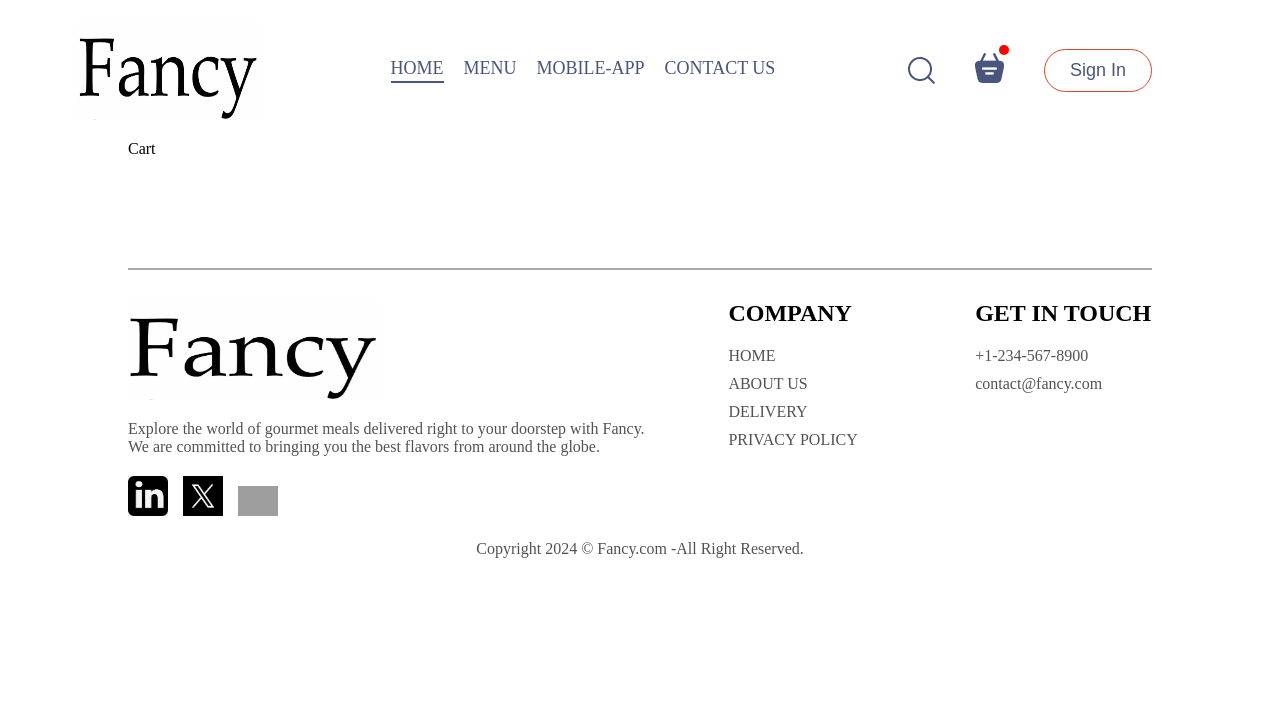
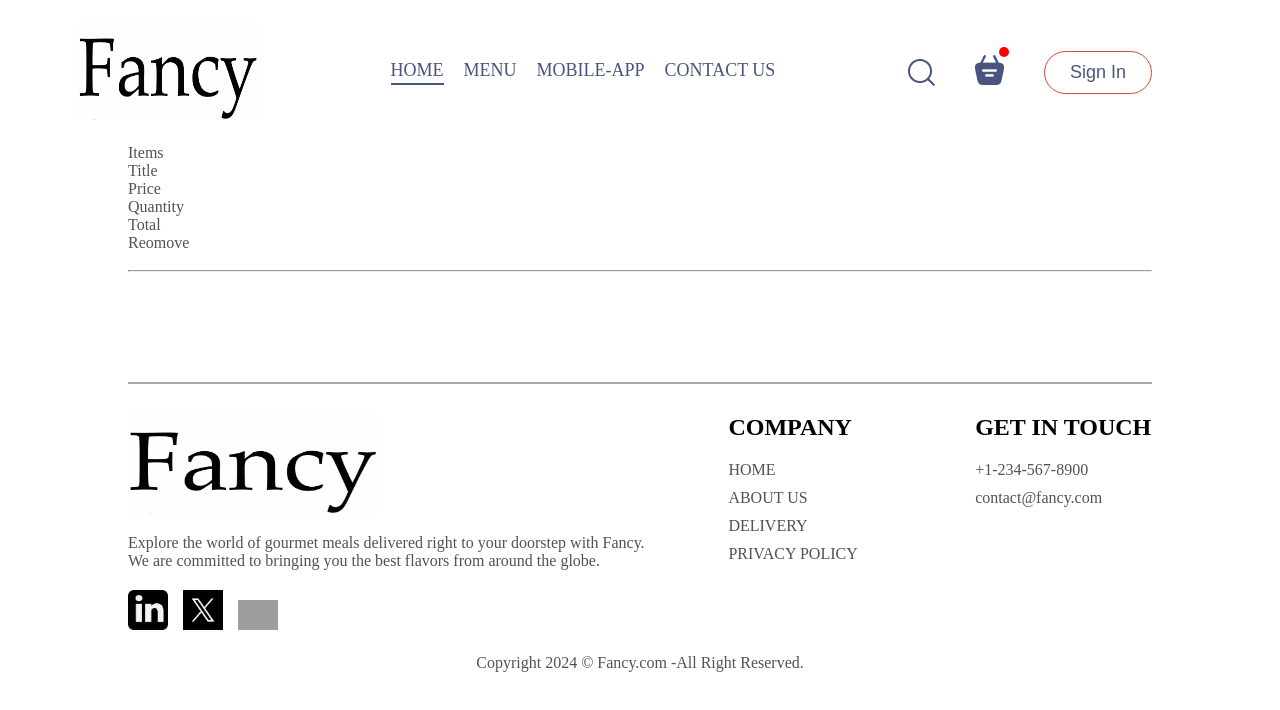
Before and after one commit to mehmetpektass/Food-Delivery-MERN-Stack, a React (Vite) app in the folder project/client/: page /cart in a window 1280 px wide. Shown: the top 710 px of the page. Built offline with nearby package versions, Linux system fonts and the light colour scheme; grey boxes are pictures that could not be loaded.

Commit message:
created cart page content

```diff
--- a/project/client/src/components/Navbar/navbar.jsx
+++ b/project/client/src/components/Navbar/navbar.jsx
@@ -8,7 +8,7 @@ const Navbar = ({setShowLogin}) => {
     const [menu , setMenu] = useState('home');
   return (
     <div className="navbar">
-      <img src={adminAssets.logo} alt="" className="logo" />
+      <Link to={'/'}><img src={adminAssets.logo} alt="" className="logo" /></Link>
       <ul className="navbar-menu">
         <Link to={'/'} onClick={() => setMenu('home')} className={menu=== 'home' ? 'active' : ''}>HOME</Link>
         <a href="#explore-menu" onClick={() => setMenu('menu')} className={menu=== 'menu' ? 'active' : ''}>MENU</a>
@@ -18,7 +18,7 @@ const Navbar = ({setShowLogin}) => {
       <div className="navbar-right">
         <img src={frontendAssets.search_icon} alt="" />
         <div className="navbar-search-icon">
-          <img src={frontendAssets.basket_icon} alt="" />
+         <Link to={'/cart'}><img src={frontendAssets.basket_icon} alt="" /></Link>
           <div className="dot"></div>
         </div>
         <button onClick={() => setShowLogin(true)}>Sign In</button>
--- a/project/client/src/pages/Cart/Cart.jsx
+++ b/project/client/src/pages/Cart/Cart.jsx
@@ -1,10 +1,39 @@
-import React from 'react'
-import './Cart.css'
+import React, { useContext } from "react";
+import "./Cart.css";
+import { StoreContext } from "../../context/StoreContext";
 
 const Cart = () => {
+  const { cartItems, food_list, removeFromCart } = useContext(StoreContext);
   return (
-    <div>Cart</div>
-  )
-}
+    <div className="cart">
+      <div className="cart-items">
+        <div className="cart-items-title">
+          <p>Items</p>
+          <p>Title</p>
+          <p>Price</p>
+          <p>Quantity</p>
+          <p>Total</p>
+          <p>Reomove</p>
+        </div>
+        <br />
+        <hr />
+        {food_list.map((item, index) => {
+          if(cartItems[item._id] > 0){
+            return(
+              <div className="cart-items-title cart-items-items">
+                <img src={item.image} alt="" />
+                <p>{item.name}</p>
+                <p>{item.price}</p>
+                <p>{cartItems[item._id]}</p>
+                <p>{item.price*cartItems[item._id]}</p>
+                <p>x</p>
+              </div>
+            )
+          }
+        })}
+      </div>
+    </div>
+  );
+};
 
-export default Cart
+export default Cart;
```
